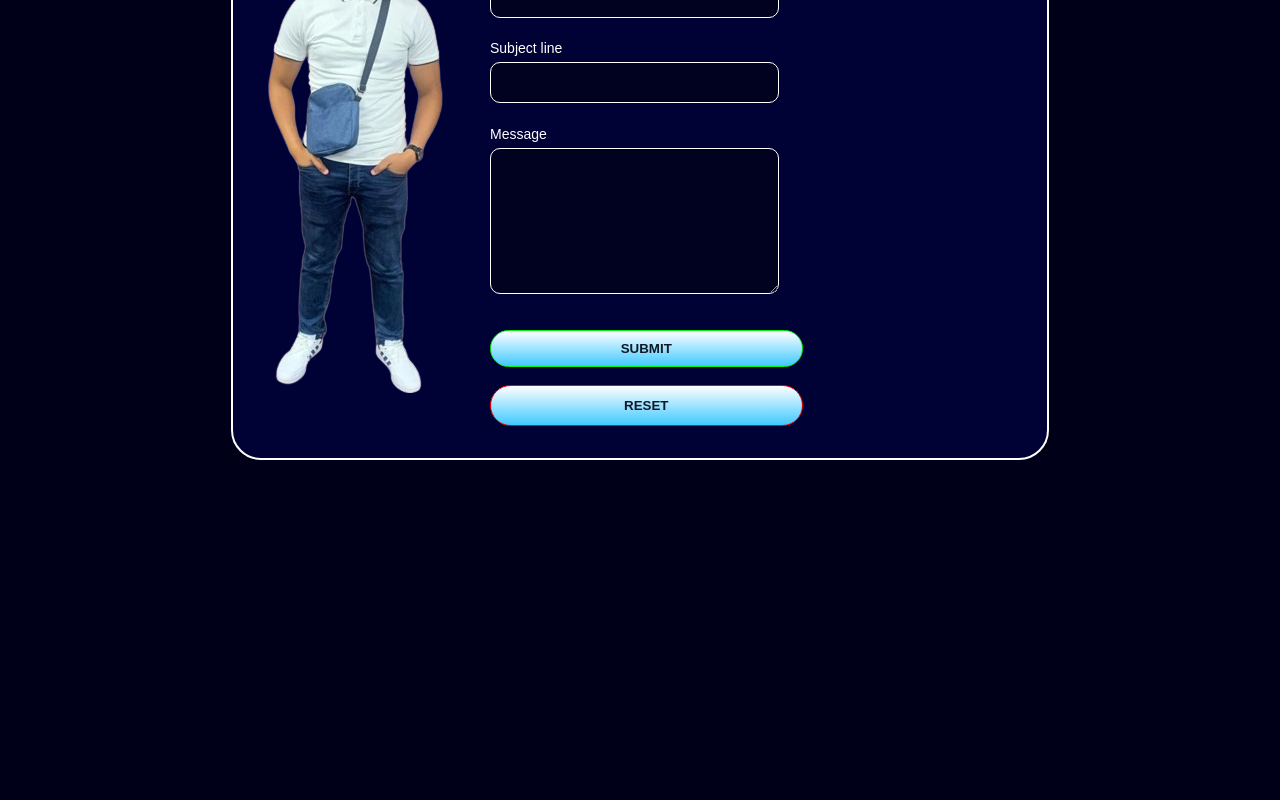
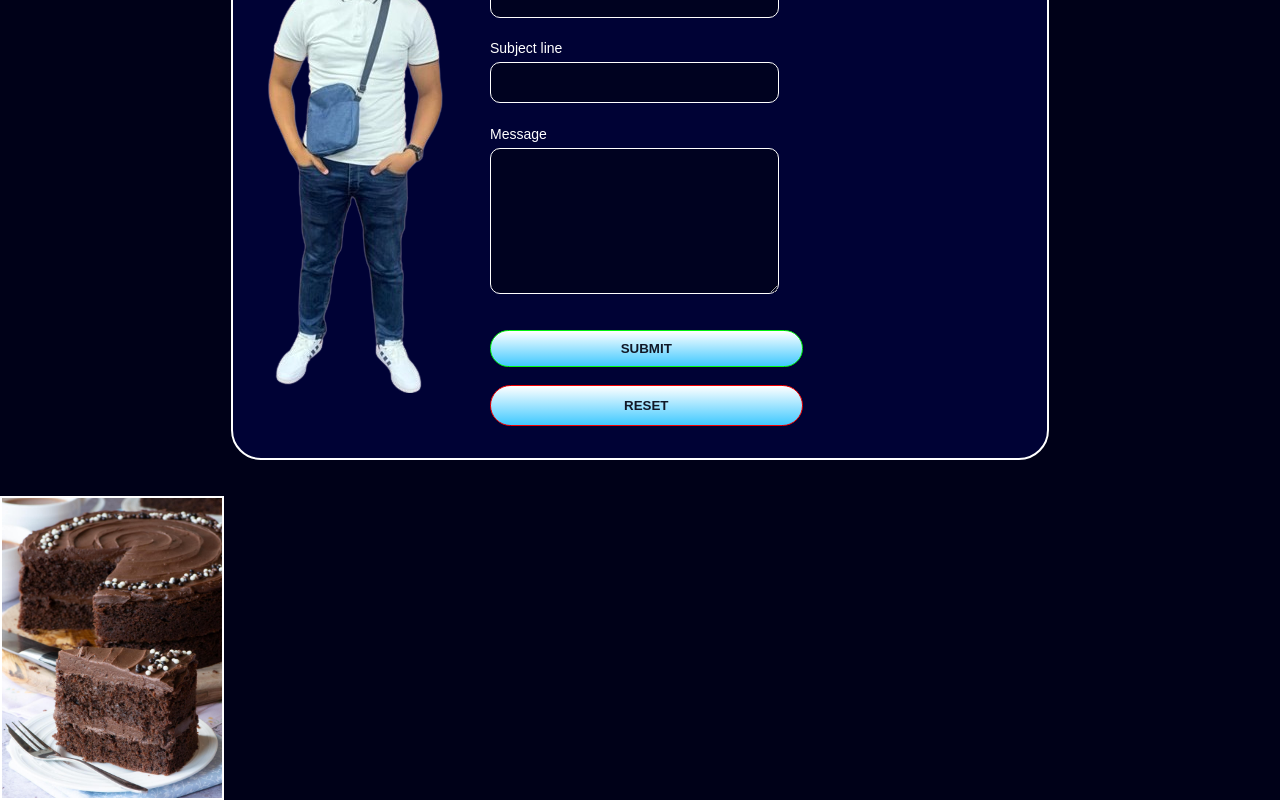
Before and after one commit to Lusa-mata/react-portfolio, a React (Create React App) app: page / in a window 1280 px wide. Shown: the part 2974-3774 px from the top of the page. Before the commit the page ends 3470 px from the top, so only its background shows below. Built offline with nearby package versions, Linux system fonts and the light colour scheme.

Commit message:
Testing something, which actually works. Added a book cover

```diff
--- a/src/App.css
+++ b/src/App.css
@@ -650,3 +650,51 @@ background: #03f40f;
   border-radius: 30px;
   margin-top: 40px;
 }
+
+
+.book {
+  position: relative;
+  width: 220px;
+  height: 300px;
+  background-color: #000235;
+  border: 2px solid #ffffff;
+  -webkit-perspective: 2000px;
+  perspective: 2000px;
+  display: -webkit-box;
+  display: flex;
+  -webkit-box-align: center;
+  -ms-flex-align: center;
+  align-items: center;
+  -webkit-box-pack: center;
+  -ms-flex-pack: center;
+  justify-content: center;
+}
+
+.cover {
+  position: absolute;
+  width: 220px;
+  height: 300px;
+  cursor: pointer;
+  -webkit-transition: all 0.5s;
+  transition: all 0.5s;
+  -webkit-transform-origin: 0;
+  -ms-transform-origin: 0;
+  transform-origin: 0;
+  display: -webkit-box;
+  display: -ms-flexbox;
+  display: flex;
+  -webkit-box-align: center;
+  -ms-flex-align: center;
+  align-items: center;
+  -webkit-box-pack: center;
+  -ms-flex-pack: center;
+  justify-content: center;
+}
+
+.book:hover .cover {
+  -webkit-transition: all 0.5s;
+  transition: all 0.5s;
+  -webkit-transform: rotatey(-80deg);
+  -ms-transform: rotatey(-80deg);
+  transform: rotatey(-80deg);
+}
--- a/src/App.js
+++ b/src/App.js
@@ -197,17 +197,17 @@ function App() {
 
           <button className="download-project-3">Download project</button>
       </div>
-
-
     </div>
 
+    <div className="center">
     {/* More projects */}
-    <div className="card-more">
-      VIEW MORE PROJECTS ON GITHUB
+      <div className="card-more">
+        VIEW MORE PROJECTS ON GITHUB
+      </div>
     </div>
 
 
-
+      {/*contact me section*/}
       <div className="center">
         <section id="contact">
           <h1 className="heading">
@@ -267,6 +267,18 @@ function App() {
 
             <br />
             <br />
+
+      {/*book section*/}
+      <div class="book">
+        <p>Hello</p>
+
+
+        <div class="cover">
+          <div style={{ display: 'flex', justifyContent: 'center' }}>
+          <img src={require('./images/ikhekhe.jpg')} alt="checkers image" height={"300"} width={"220"} />
+          </div>
+        </div>
+      </div>
 
 
 
```
